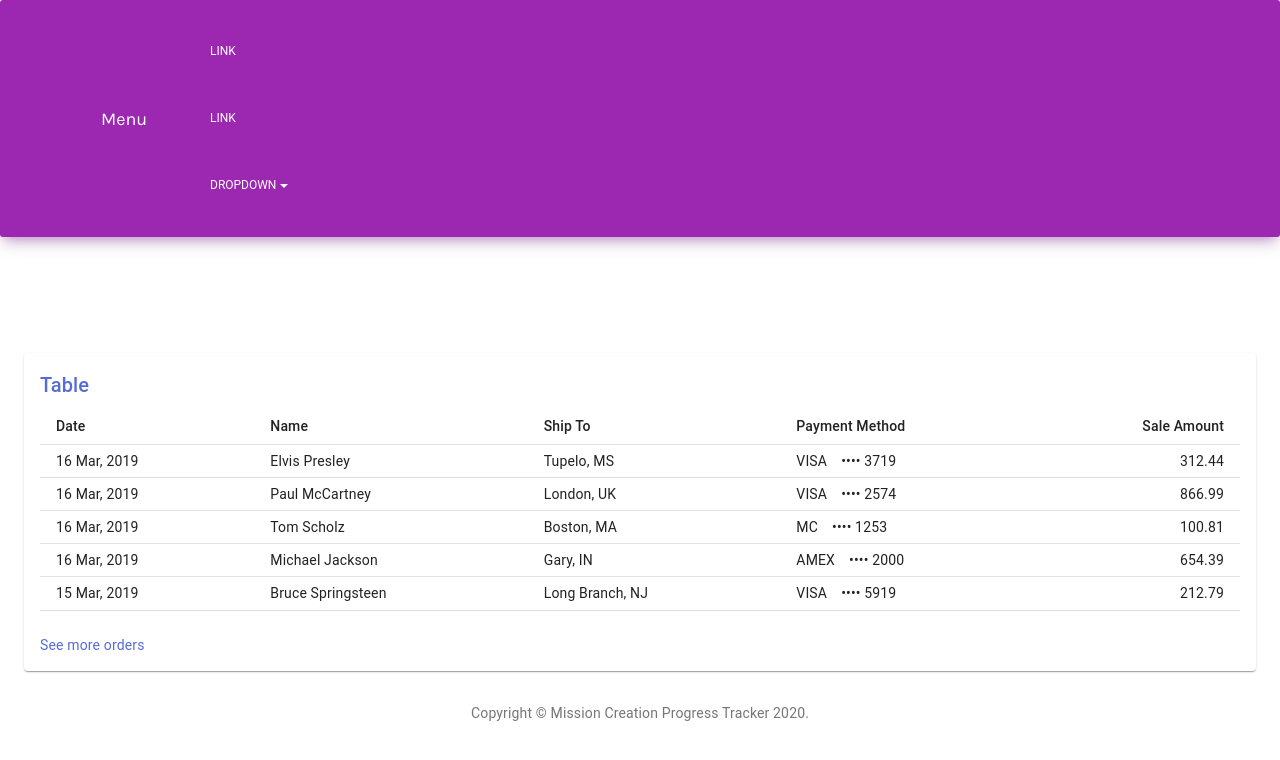
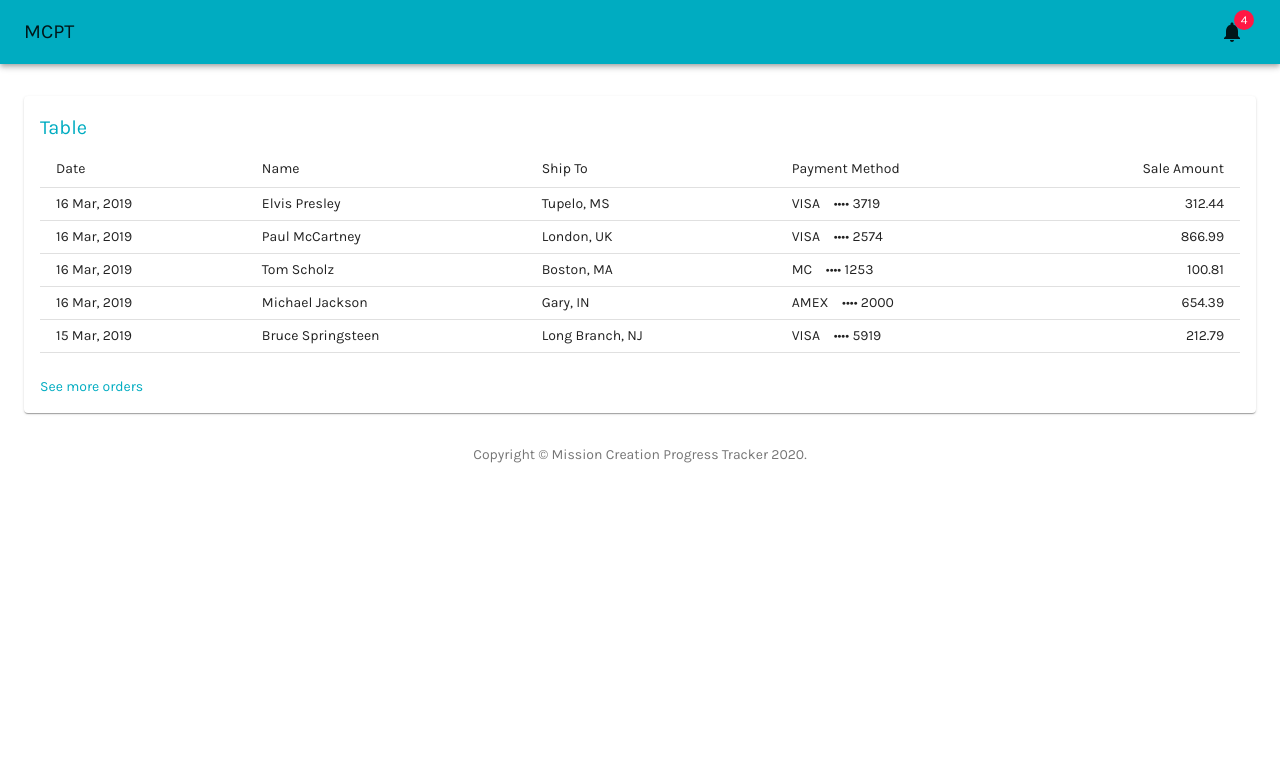
Before and after one commit to aficat/material-kit-dashboard, a Next.js app: page /Index in a window 1280 px wide. Shown: the top 760 px of the page. Built offline with nearby package versions, Linux system fonts and the light colour scheme.

Commit message:
Fixing main app bar dashboard

```diff
--- a/pages/Dashboard.js
+++ b/pages/Dashboard.js
@@ -1,11 +1,19 @@
 import React from 'react';
+import clsx from 'clsx';
 import { makeStyles } from '@material-ui/core/styles';
+import CssBaseline from '@material-ui/core/CssBaseline';
 import Box from '@material-ui/core/Box';
+import AppBar from '@material-ui/core/AppBar';
+import Toolbar from '@material-ui/core/Toolbar';
 import Typography from '@material-ui/core/Typography';
+import IconButton from '@material-ui/core/IconButton';
+import Badge from '@material-ui/core/Badge';
 import Container from '@material-ui/core/Container';
 import Grid from '@material-ui/core/Grid';
 import Paper from '@material-ui/core/Paper';
 import Link from '@material-ui/core/Link';
+import MenuIcon from '@material-ui/icons/Menu';
+import NotificationsIcon from '@material-ui/icons/Notifications';
 import DashboardTable from './DashboardTable';
 
 function Copyright() {
@@ -21,11 +29,39 @@ function Copyright() {
     );
 }
 
-const drawerWidth = 240;
+const drawerWidth = 0;
 
 const useStyles = makeStyles(theme => ({
     root: {
         display: 'flex',
+    },
+    toolbarIcon: {
+        display: 'flex',
+        alignItems: 'center',
+        justifyContent: 'flex-end',
+        padding: '0 8px',
+        ...theme.mixins.toolbar,
+    },
+    appBar: {
+        zIndex: theme.zIndex.drawer + 1,
+        transition: theme.transitions.create(['width', 'margin'], {
+            easing: theme.transitions.easing.sharp,
+            duration: theme.transitions.duration.leavingScreen,
+        }),
+    },
+    appBarShift: {
+        marginLeft: drawerWidth,
+        width: `calc(100% - ${drawerWidth}px)`,
+        transition: theme.transitions.create(['width', 'margin'], {
+            easing: theme.transitions.easing.sharp,
+            duration: theme.transitions.duration.enteringScreen,
+        }),
+    },
+    menuButtonHidden: {
+        display: 'none',
+    },
+    title: {
+        flexGrow: 1,
     },
     appBarSpacer: theme.mixins.toolbar,
     content: {
@@ -43,12 +79,42 @@ const useStyles = makeStyles(theme => ({
         overflow: 'auto',
         flexDirection: 'column',
     },
+    fixedHeight: {
+        height: 240,
+    },
 }));
 
 export default function Dashboard() {
     const classes = useStyles();
+    const [open, setOpen] = React.useState(true);
+    const handleDrawerOpen = () => {
+        setOpen(true);
+    };
 
     return (
+        <div className={classes.root}>
+            <CssBaseline />
+            <AppBar position="absolute" className={clsx(classes.appBar, open && classes.appBarShift)}>
+                <Toolbar className={classes.toolbar}>
+                    <IconButton
+                        edge="start"
+                        color="inherit"
+                        aria-label="open drawer"
+                        onClick={handleDrawerOpen}
+                        className={clsx(classes.menuButton, open && classes.menuButtonHidden)}
+                    >
+                        <MenuIcon />
+                    </IconButton>
+                    <Typography component="h1" variant="h6" color="inherit" noWrap className={classes.title}>
+                        MCPT
+                    </Typography>
+                    <IconButton color="inherit">
+                        <Badge badgeContent={4} color="error">
+                            <NotificationsIcon />
+                        </Badge>
+                    </IconButton>
+                </Toolbar>
+            </AppBar>
             <main className={classes.content}>
                 <div className={classes.appBarSpacer} />
                 <Container maxWidth="lg" className={classes.container}>
@@ -64,5 +130,6 @@ export default function Dashboard() {
                     </Box>
                 </Container>
             </main>
+        </div>
     );
 }
--- a/pages/Index.js
+++ b/pages/Index.js
@@ -2,7 +2,6 @@ import React, { Component } from 'react';
 // import Router from "next/router";
 import Dashboard from './Dashboard';
 import CssBaseline from '@material-ui/core/CssBaseline';
-import Navigation from './Navigation';
 
 const useStyles = {
   root: {
@@ -20,10 +19,8 @@ export default class Index extends Component {
   render() {
     return (
       <>
-          <Navigation/>
         <div className={classes.root}>
           <CssBaseline />
-          {/* insert navigation bar */}
           <Dashboard />
         </div>
       </>
--- a/pages/Navigation.js
+++ /dev/null
@@ -1,74 +0,0 @@
-
-import React, { Component } from 'react';
-// @material-ui/core components
-import { makeStyles } from "@material-ui/core/styles";
-import List from "@material-ui/core/List";
-import ListItem from "@material-ui/core/ListItem";
-// @material-ui/icons
-import Email from "@material-ui/icons/Email";
-import Face from "@material-ui/icons/Face";
-// core components
-import GridContainer from "../components/Grid/GridContainer.js";
-import GridItem from "../components/Grid/GridItem.js";
-import Header from "../components/Header/Header.js";
-import CustomDropdown from "../components/CustomDropdown/CustomDropdown.js";
-import Button from "../components/CustomButtons/Button.js";
-
-import styles from "../assets/jss/nextjs-material-kit/pages/componentsSections/navbarsStyle.js";
-
-const classes = makeStyles(styles);
-export default class Navigation extends Component {
-  render() {
-
-    return (
-      <Header
-      brand="Menu"
-      color="primary"
-      leftLinks={
-        <List className={classes.list}>
-          <ListItem className={classes.listItem}>
-            <Button
-              href="#pablo"
-              className={classes.navLink}
-              onClick={e => e.preventDefault()}
-              color="transparent"
-            >
-              Link
-            </Button>
-          </ListItem>
-          <ListItem className={classes.listItem}>
-            <Button
-              href="#pablo"
-              className={classes.navLink}
-              onClick={e => e.preventDefault()}
-              color="transparent"
-            >
-              Link
-            </Button>
-          </ListItem>
-          <ListItem className={classes.listItem}>
-            <CustomDropdown
-              navDropdown
-              buttonText="Dropdown"
-              dropdownHeader="Dropdown Header"
-              buttonProps={{
-                className: classes.navLink,
-                color: "transparent"
-              }}
-              dropdownList={[
-                "Action",
-                "Another action",
-                "Something else here",
-                { divider: true },
-                "Separated link",
-                { divider: true },
-                "One more separated link"
-              ]}
-            />
-          </ListItem>
-        </List>
-        }
-      />
-    )
-  }
-}
--- a/src/theme.js
+++ b/src/theme.js
@@ -5,10 +5,10 @@ import { red } from '@material-ui/core/colors';
 const theme = createMuiTheme({
   palette: {
     primary: {
-      main: '#556cd6',
+      main: '#00ACC1',
     },
     secondary: {
-      main: '#19857b',
+      main: '#556cd6',
     },
     error: {
       main: red.A400,
@@ -17,6 +17,12 @@ const theme = createMuiTheme({
       default: '#fff',
     },
   },
+  typography: {
+    fontFamily: [
+      'Karla',
+      'sans-serif',
+    ].join(','),
+  },
 });
 
 export default theme;
```
Lines whose indentation alone changed are shown as unchanged.
